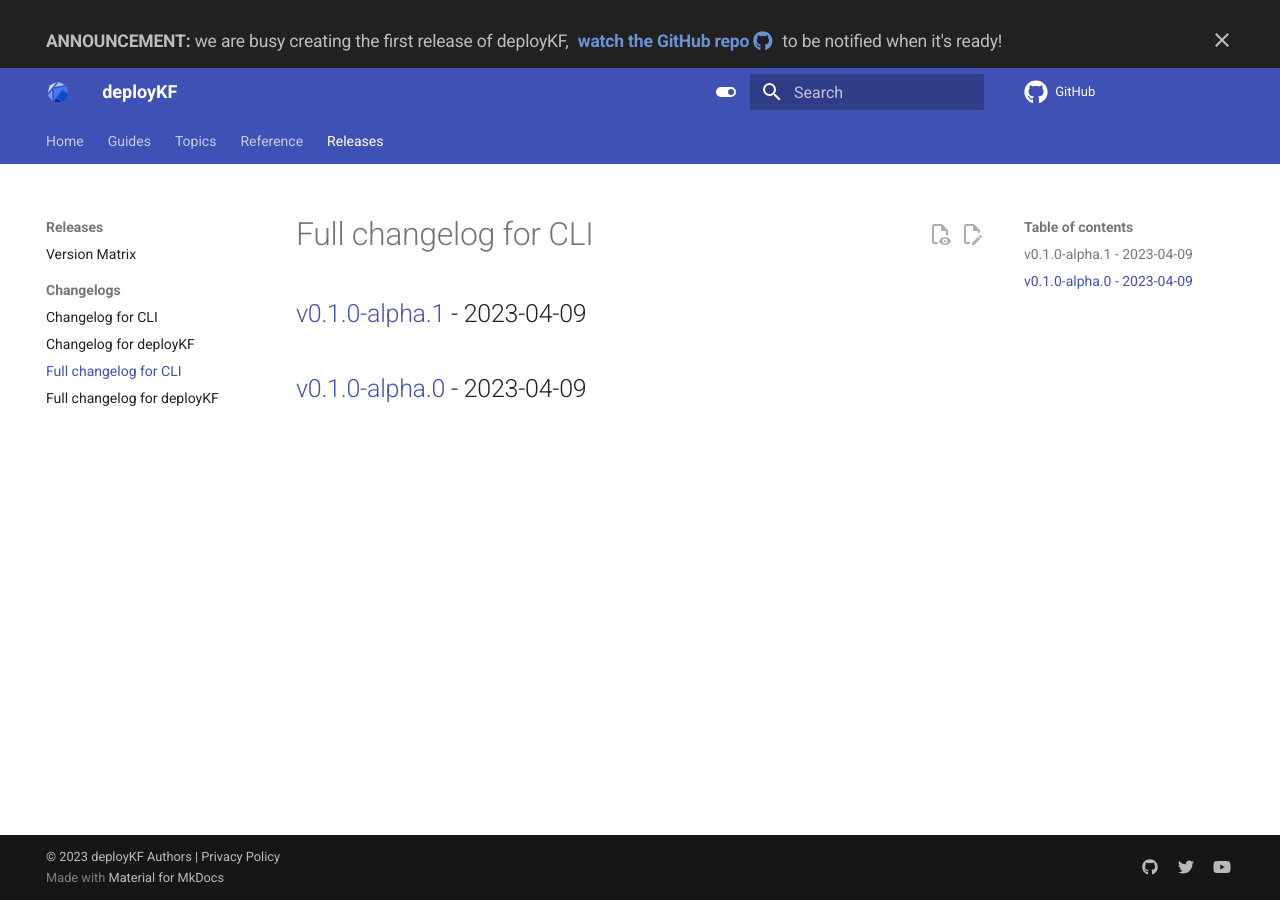
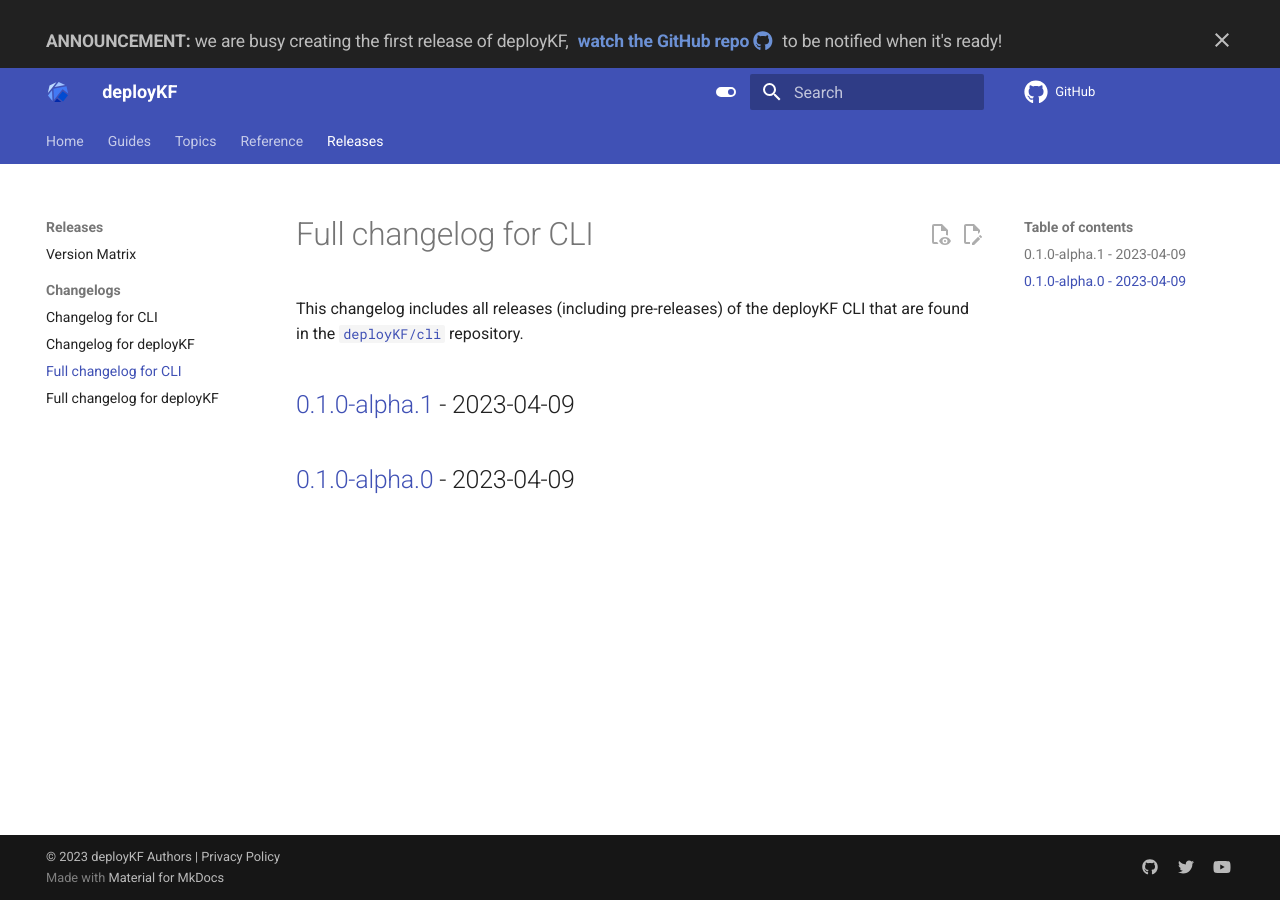
Before and after one commit to deployKF/website, an MkDocs documentation site: the page built from content/releases/changelogs/full-changelog-cli.md, in a window 1280 px wide. Built offline with MkDocs 1.6.1 and Material for MkDocs 9.7.7, drawn with Linux system fonts in a browser that asks for light colours; comment, search, counter and statistics services are not loaded.

Commit message:
docs: improve formatting of changelogs
Signed-off-by: Mathew Wicks <thesuperzapper@users.noreply.github.com>

```diff
--- a/content/releases/changelogs/full-changelog-cli.md
+++ b/content/releases/changelogs/full-changelog-cli.md
@@ -1,7 +1,9 @@
 # Full changelog for CLI
 
-
-## [v0.1.0-alpha.1](https://github.com/deployKF/cli/releases/tag/v0.1.0-alpha.1) - 2023-04-09
+This changelog includes all releases (including pre-releases) of the deployKF CLI that are found in the [`deployKF/cli`](https://github.com/deployKF/cli) repository.
 
 
-## [v0.1.0-alpha.0](https://github.com/deployKF/cli/releases/tag/v0.1.0-alpha.0) - 2023-04-09
+## [0.1.0-alpha.1](https://github.com/deployKF/cli/releases/tag/v0.1.0-alpha.1) - 2023-04-09
+
+
+## [0.1.0-alpha.0](https://github.com/deployKF/cli/releases/tag/v0.1.0-alpha.0) - 2023-04-09
```
Also changed, not shown: content/releases/changelogs/changelog-cli.md (+2 -0 lines), content/releases/changelogs/changelog-deploykf.md (+2 -0 lines), content/releases/changelogs/full-changelog-deploykf.md (+3 -1 lines), 2 other files.
